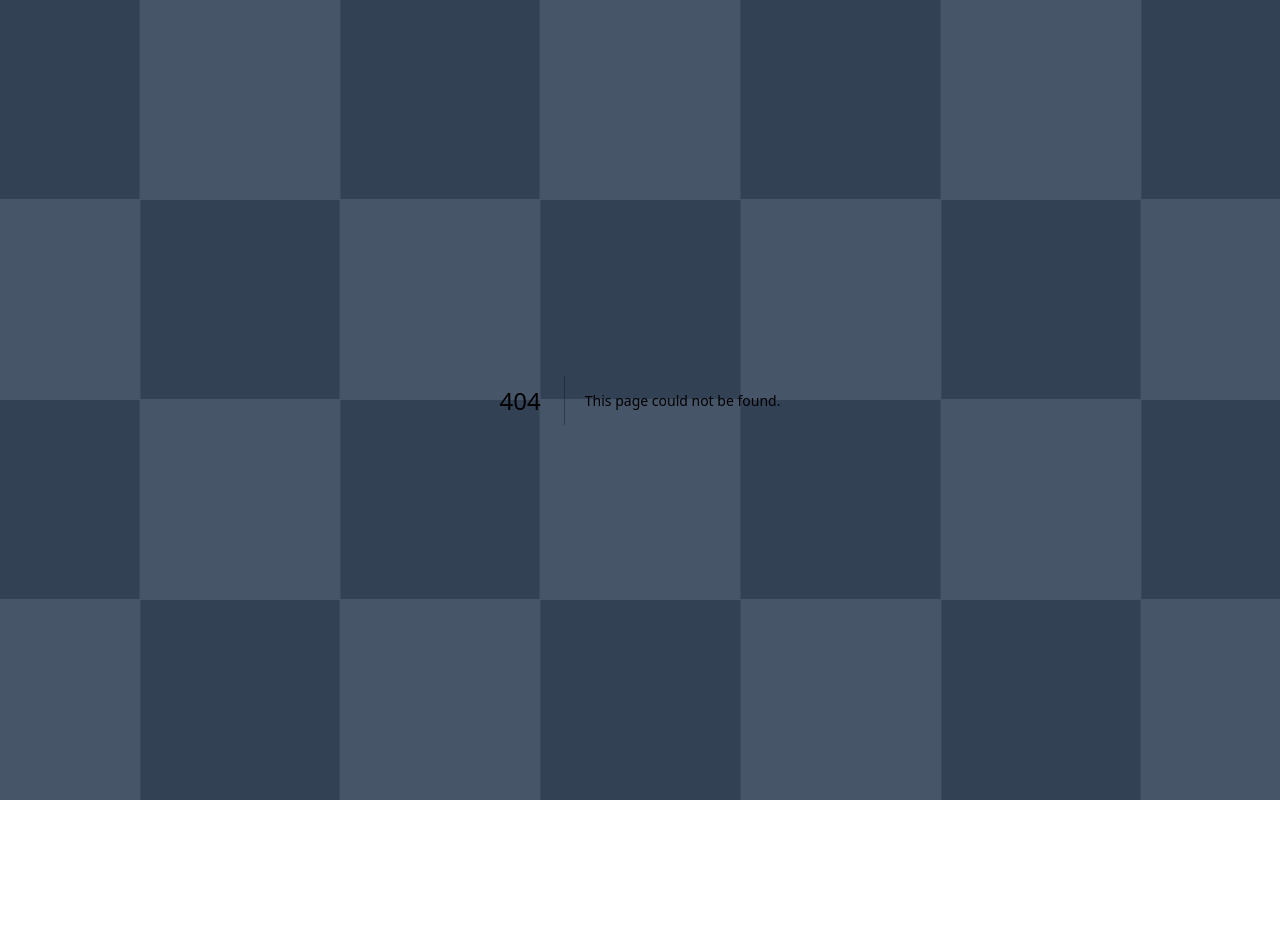
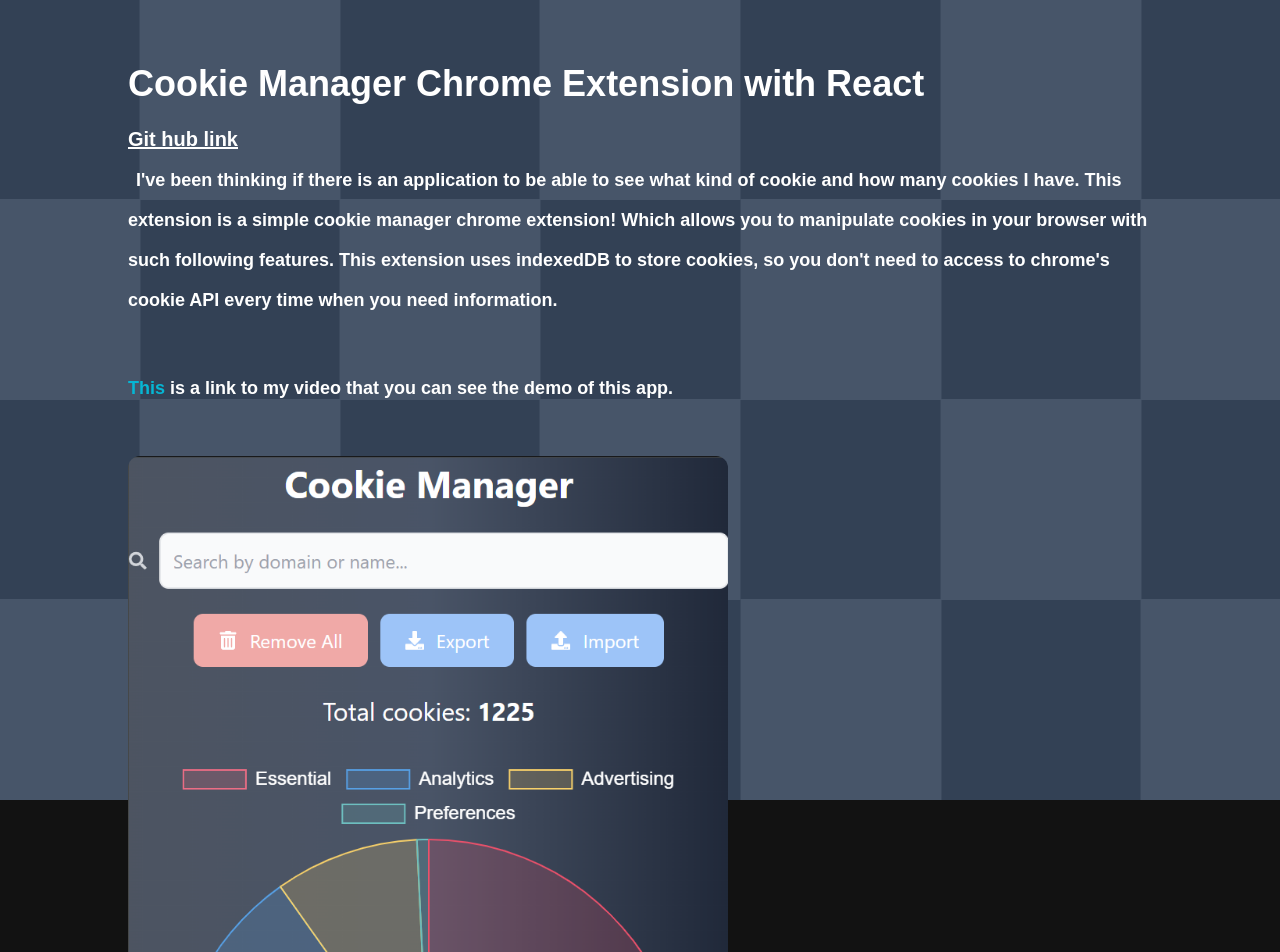
Before and after one commit to memorandumtk/Portfolio_Typescript, a Next.js app: page /cookie-manager in a window 1280 px wide. Before the commit this address had no page. Shown: the top 952 px of the page. Before the commit the page ends 800 px from the top, so only its background shows below. Built offline with nearby package versions, Linux system fonts and the light colour scheme; a web font is replaced by a local one.

Commit message:
Added cookie-manager extenstion project.

```diff
--- /dev/null
+++ b/app/cookie-manager/page.tsx
@@ -0,0 +1,55 @@
+import React from "react";
+import Link from "next/link";
+import Image from "next/image";
+import PopupOfExtension from "@/public/cookie-manager/popup.png";
+import { FaArrowLeft } from "react-icons/fa";
+
+const url = "https://github.com/memorandumtk/cookie-manager-chrome-extension";
+const name = "Cookie Manager Chrome Extension with React";
+const link_to_video = "https://youtu.be/9Bh2NnpY460";
+const Page = () => {
+    return (
+        <div className="px-24 lg:px-32 py-16 font-semibold text-lg leading-10">
+            <h1 className="text-4xl">{name}</h1>
+            <div className="pt-4">
+                <Link href={url} className="text-xl underline hover:text-green-300">
+                    Git hub link
+                </Link>
+            </div>
+
+            <div className="flex flex-col gap-8 md:gap-12">
+                <p className="indent-2">
+                    I&apos;ve been thinking if there is an application to be able to see what kind of cookie and how many cookies I have.
+                    This extension is a simple cookie manager chrome extension! Which allows you to manipulate cookies in your browser with such following features. This extension uses indexedDB to store cookies, so you don&apos;t need to access to chrome&apos;s cookie API every time when you need information.
+                </p>
+
+                <p>
+                    <a
+                        href={link_to_video}
+                        className={"text-cyan-500 hover:underline"}
+                    >This</a> is a link to my video that you can see the demo
+                    of this app.
+                </p>
+
+                <div>
+                    <Image
+                        src={PopupOfExtension}
+                        alt={"Popup of cookie manager chrome extension."}
+                        width={600}
+                        height={300}
+                        className={"hover:opacity-80 rounded-xl"}
+                    />
+                </div>
+            </div>
+
+            <div className="pt-8">
+                <Link href="/" className="flex items-center hover:text-cyan-500">
+                    <FaArrowLeft />
+                    Back to home.
+                </Link>
+            </div>
+        </div>
+    );
+};
+
+export default Page;
--- a/app/ui/me/projects/components/my-project-card.tsx
+++ b/app/ui/me/projects/components/my-project-card.tsx
@@ -2,7 +2,6 @@ import React from "react";
 import Link from "next/link";
 import { FaArrowRight } from "react-icons/fa";
 import Image, { StaticImageData } from "next/image";
-import PreviewOfWordpressIsr from "@/public/preview-wordpress-isr.png";
 
 interface ProjectProps {
   name: string;
--- /dev/null
+++ b/app/ui/me/projects/cookie-manager-card.tsx
@@ -0,0 +1,18 @@
+import React from "react";
+import PopupOfExtension from "@/public/cookie-manager/popup.png";
+import MyProjectCard from "@/app/ui/me/projects/components/my-project-card";
+
+const url = "Published soon...";
+const name = "Cookie Manager Chrome Extension with React";
+const description =
+    "This is a simple cookie manager chrome extension, allows you to manipulate cookies in your browser. This extension uses indexedDB to store cookies.";
+const slug = "cookie-manager";
+
+const CookieManagerCard = () => {
+    return (
+        <MyProjectCard url={url} name={name} description={description} slug={slug} imagePath={PopupOfExtension} />
+    )
+        ;
+};
+
+export default CookieManagerCard
--- a/app/ui/me/projects/projects.tsx
+++ b/app/ui/me/projects/projects.tsx
@@ -6,6 +6,7 @@ import BlogLaravelCard from "@/app/ui/me/projects/blog-laravel-card";
 import HorizontalLineThin from "@/app/ui/horizontal-line-thin";
 import GarbageBoxFinder from "@/app/ui/me/projects/garbage-box-finder-card";
 import VercelCloneCard from "@/app/ui/me/projects/vercel-clone-card";
+import CookieManagerCard from "@/app/ui/me/projects/cookie-manager-card";
 
 export default function Projects() {
   return (
@@ -15,6 +16,7 @@ export default function Projects() {
               <p className="text-2xl font-bold italic">My Own Projects</p>
               <HorizontalLineThin />
               <div className="flex flex-col gap-4">
+                  <CookieManagerCard />
                   <VercelCloneCard/>
                   <WordpressIsrCard/>
                   <BlogLaravelCard/>
```
Also changed, not shown: public/cookie-manager/popup.png (added).
